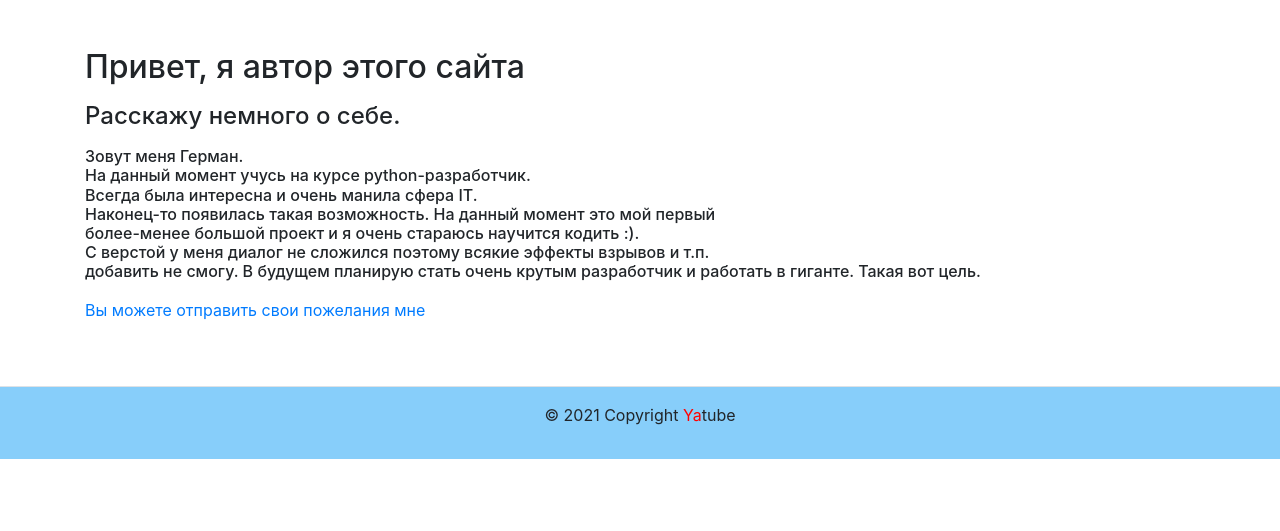
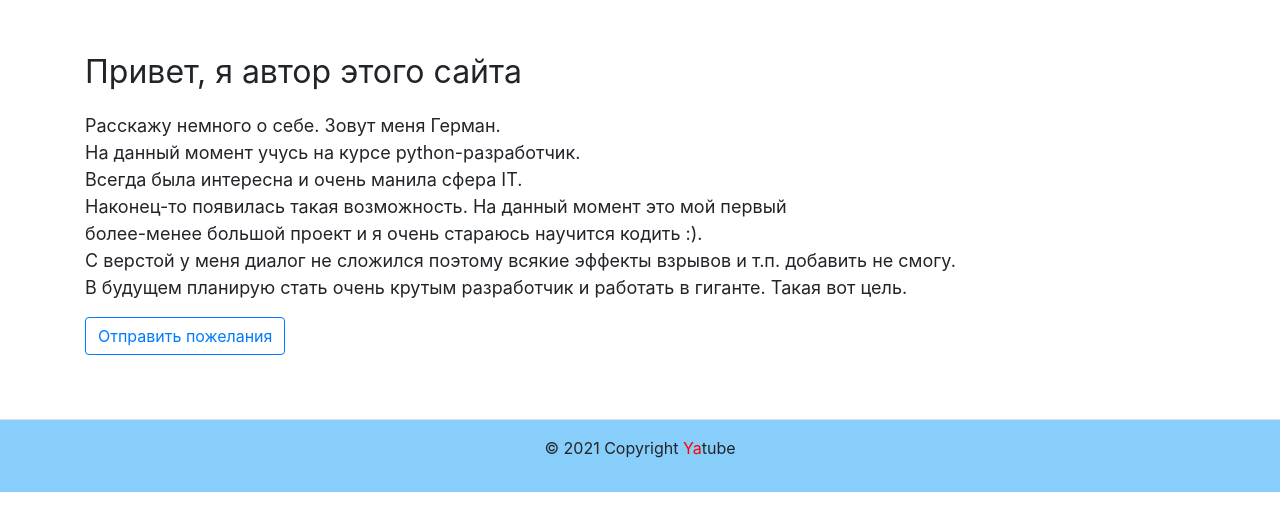
Before and after one commit to ggerasyanov/hw05_final, a Django app: page /about/author/ in a window 1280 px wide. Shown: the part 56-587 px from the top of the page. Run offline with Django 3.2, Linux system fonts and the light colour scheme; some libraries are stand-ins or nearby versions.

Commit message:
Готово!

```diff
--- a/yatube/posts/views.py
+++ b/yatube/posts/views.py
@@ -162,7 +162,7 @@ def profile_follow(request, username):
     user = request.user
     if author != user:
         Follow.objects.get_or_create(user=user, author=author)
-    return redirect('posts:follow_index')
+    return redirect('posts:profile', username=username)
 
 
 @login_required
@@ -170,4 +170,4 @@ def profile_unfollow(request, username):
     """Функция для отписки от автора."""
     author = get_object_or_404(User, username=username)
     Follow.objects.filter(user=request.user, author=author).delete()
-    return redirect('posts:follow_index')
+    return redirect('posts:profile', username=username)
--- a/yatube/templates/about/author.html
+++ b/yatube/templates/about/author.html
@@ -1,27 +1,26 @@
 {% extends "base.html" %}
 {% block title %}Об авторе проекта{% endblock %}
 {% block content %}
-<div class='container py-5'>
-  <h2>Привет, я автор этого сайта</h2>
+<div class='container py-5 '>
   <p>
-    <h4>Расскажу немного о себе.</h4>
+  <font size="6">Привет, я автор этого сайта</font>
   </p>
   <p>
-    <h6>
-    Зовут меня Герман.<br>
+    <font size="4">
+    Расскажу немного о себе. Зовут меня Герман.<br>
     На данный момент учусь на курсе python-разработчик.<br>
     Всегда была интересна и очень манила сфера IT.<br>
     Наконец-то появилась такая возможность. На данный момент это мой первый<br>
     более-менее большой проект и я очень стараюсь научится кодить :).<br>
     С верстой у меня диалог не сложился поэтому всякие эффекты
-    взрывов и т.п.<br> добавить не смогу. В будущем планирую стать очень
+    взрывов и т.п. добавить не смогу.<br> В будущем планирую стать очень
     крутым разработчик и работать в гиганте. Такая вот цель.<br>
-
-    </h6>
+    </font>
   </p>
   <p>
-    <a href="{% url 'about:wish_me' %}">
-      Вы можете отправить свои пожелания мне
+    <a class="btn btn-outline-primary" role="button"
+    href="{% url 'about:wish_me' %}">
+      Отправить пожелания
     </a>
   </p>
 </div>
--- a/yatube/templates/about/tech.html
+++ b/yatube/templates/about/tech.html
@@ -4,13 +4,14 @@
 {% comment %} Колонки с отступом сверху и снизу {% endcomment %}
   <div class='container py-5'>
     <div class="row">
-    <h2>Вот что я умею</h2>
+    <font size="7">Технологии</font>
     {% comment %}
         Боковой блок со списком технологий
         Займет всю ширину блока на мобильном
         и 25% при размерах экрана ≥768px
     {% endcomment %}
     <aside class="col-12 col-md-3">
+      <font size="4">
         <ul class="list-group list-group-flush">
         <li class="list-group-item">
             Python
@@ -22,6 +23,7 @@
             SQL
         </li>
         </ul>
+      </font>
     </aside>
     {% comment %}
         Статья
@@ -29,10 +31,12 @@
         и 75% при размерах экрана ≥768px
     {% endcomment %}
     <article class="col-12 col-md-9">
+      <font size="4">
         <p>
           Это мой скромный список того, что я умею на данный момент.<br>
           В дальнейшем я буду расширать свой круг познаний.
         </p>
+      </font>
     </article>
     </div>
   </div>
--- a/yatube/templates/about/thankyou.html
+++ b/yatube/templates/about/thankyou.html
@@ -6,7 +6,8 @@
     <p class="lead">
       Я очень ценю твою поддержку, ведь она ещё никому не вредила.
     </p>
-    <a href ="{% url 'posts:index' %}">
+    <a class="btn btn-outline-primary" role="button"
+    href ="{% url 'posts:index' %}">
       Вернуться на главную
     </a>
   </div>
--- a/yatube/templates/about/wish_me.html
+++ b/yatube/templates/about/wish_me.html
@@ -2,6 +2,7 @@
 {% block title %}Отправить пожелание{% endblock %}
 {% block content %}
 {% load user_filters %}
+ <div class="container py-5">
    <div class="row justify-content-center">
      <div class="col-md-8 p-5">
        <div class="card">
@@ -55,8 +56,8 @@
                </div>
              </div>
            {% endfor %}
-          <div class="col-md-6 offset-md-4">
-            <button type="submit" class="btn btn-primary">
+           <div class="container text-center">
+             <button type="submit" class="btn btn-outline-primary">
                Отправить
              </button>
            </div>
@@ -64,5 +65,6 @@
          </div> <!-- card body -->
        </div> <!-- card -->
      </div> <!-- col -->
+   </div>
  </div> <!-- row -->
 {% endblock %}
--- a/yatube/templates/posts/create_post.html
+++ b/yatube/templates/posts/create_post.html
@@ -60,13 +60,13 @@
                     {% endif %}
                 </div>
               {% endfor %}
-              <div class="col-md-6 offset-md-4">
+              <div class="container text-center">
                 {% if is_edit %}
-                <button type="submit" class="btn btn-primary">
+                <button type="submit" class="btn btn-outline-primary">
                   Сохранить
                 </button>
                 {% else %}
-                <button type="submit" class="btn btn-primary">
+                <button type="submit" class="btn btn-outline-primary">
                   Добавить
                 </button>
                 {% endif %}
--- a/yatube/templates/posts/follow.html
+++ b/yatube/templates/posts/follow.html
@@ -22,7 +22,7 @@
           <img class="card-img my-2" src="{{ im.url }}">
         {% endthumbnail %}
         <p>{{ post.text }} <br>
-          <a href="{% url 'posts:post_datail' post.id %}">
+          <a href="{% url 'posts:post_edit' post.id %}">
             <font color="#000000">Подробнее</font>
           </a>
         </p>
--- a/yatube/templates/posts/group_list.html
+++ b/yatube/templates/posts/group_list.html
@@ -22,7 +22,7 @@
           <img class="card-img my-2" src="{{ im.url }}">
         {% endthumbnail %}
         <p>{{ post.text }} <br>
-          <a href="{% url 'posts:post_datail' post.id %}">
+          <a href="{% url 'posts:post_edit' post.id %}">
             <font color="#000000">Подробнее</font>
           </a>
         </p>
--- a/yatube/templates/posts/index.html
+++ b/yatube/templates/posts/index.html
@@ -6,7 +6,9 @@
 {% block content %}
   <div class="container py-5">
     <font size="7">Последние обновления</font><br>
-    {% include 'posts/includes/switcher.html' %}
+    {% if request.user.is_authenticated %}
+      {% include 'posts/includes/switcher.html' %}
+    {% endif %}
     {% for post in page_obj %}
       <div class="shadow p-3 mb-5 bg-body rounded">
             <p>
@@ -22,7 +24,7 @@
           <img class="card-img my-2" src="{{ im.url }}">
         {% endthumbnail %}
         <p>{{ post.text }} <br>
-          <a href="{% url 'posts:post_datail' post.id %}">
+          <a href="{% url 'posts:post_edit' post.id %}">
             <font color="#000000">Подробнее</font>
           </a>
         </p>
--- a/yatube/templates/posts/profile.html
+++ b/yatube/templates/posts/profile.html
@@ -10,13 +10,13 @@
     {% if request.user.is_authenticated %}
       {% if username != request.user.username %}
         {% if following %}
-          <a class="btn btn-outline-secondary"
+          <a class="btn btn-outline-danger"
             href="{% url 'posts:profile_unfollow' author.username %}"
             role="button">
             Отписаться
           </a>
         {% else %}
-          <a class="btn btn-outline-secondary"
+          <a class="btn btn-outline-primary"
             href="{% url 'posts:profile_follow' author.username %}"
             role="button">
             Подписаться
@@ -39,7 +39,7 @@
           <img class="card-img my-2" src="{{ im.url }}">
         {% endthumbnail %}
         <p>{{ post.text }} <br>
-          <a href="{% url 'posts:post_datail' post.id %}">
+          <a href="{% url 'posts:post_edit' post.id %}">
             <font color="#000000">Подробнее</font>
           </a>
         </p>
--- a/yatube/templates/users/login.html
+++ b/yatube/templates/users/login.html
@@ -57,7 +57,7 @@
               </div>
             {% endfor %}
             <div class="col-md-6 offset-md-4">
-              <button type="submit" class="btn btn-primary">
+              <button type="submit" class="btn btn-outline-primary">
                 Войти
               </button>
               <!-- Тест на внимательность. Без переопределения шаблона этого адреса
--- a/yatube/templates/users/signup.html
+++ b/yatube/templates/users/signup.html
@@ -45,7 +45,7 @@
                 </div>
               {% endfor %}
               <div class="col-md-6 offset-md-4">
-                <button type="submit" class="btn btn-primary">
+                <button type="submit" class="btn btn-outline-primary">
                   Зарегистрироваться
                 </button>
               </div>
```
Lines whose indentation alone changed are shown as unchanged.
